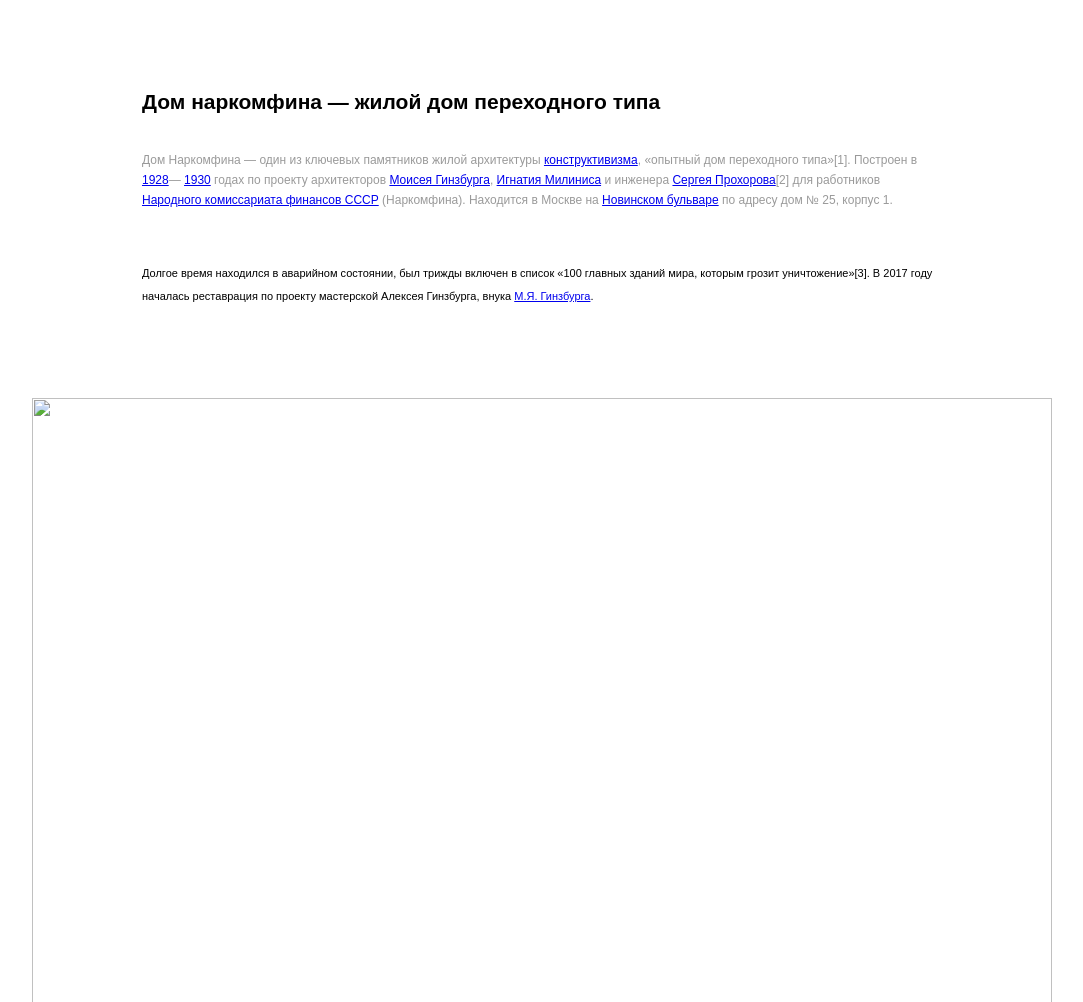
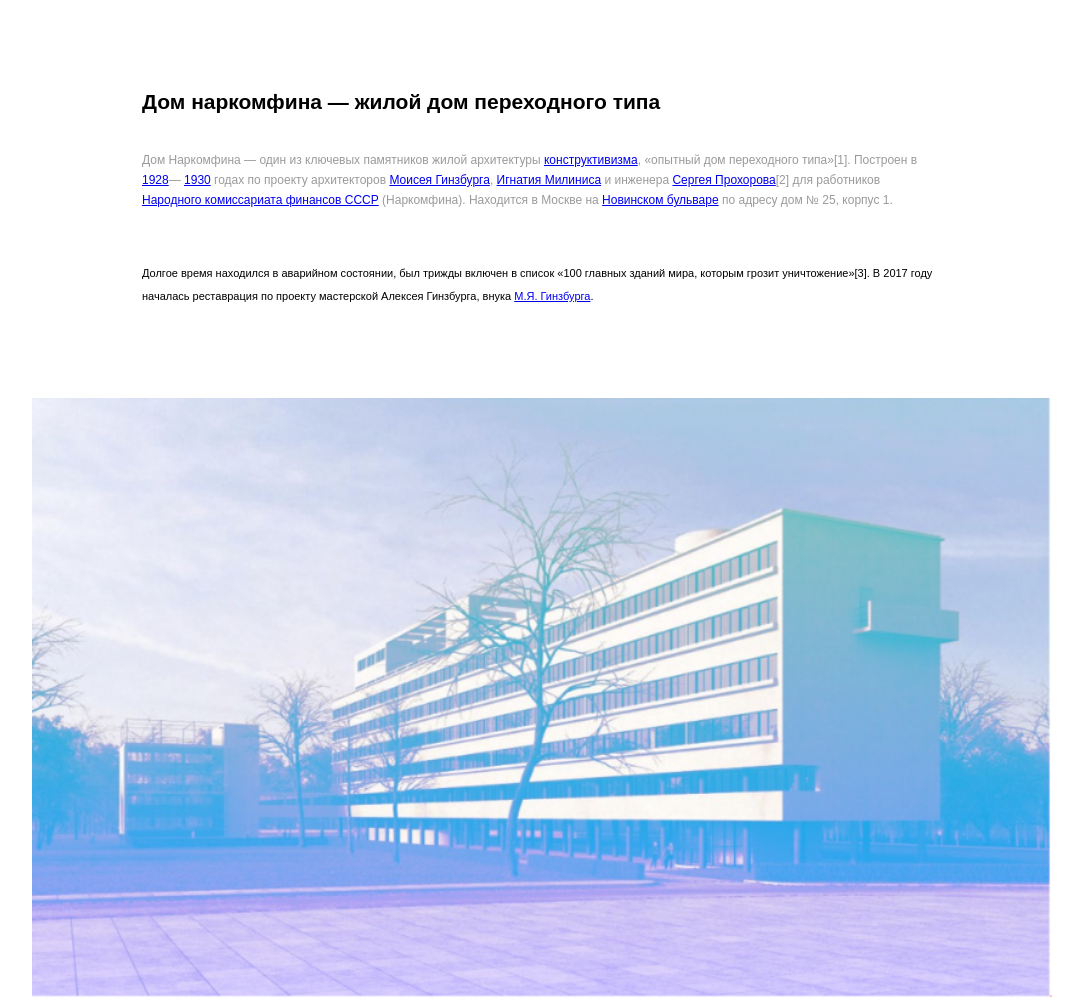
Before and after one commit to SokolovaAnastasiia/Wikimedium_b20dz07, a plain HTML site: page index.html in a window 1280 px wide. Shown: the top 1002 px of the page, without its empty margins (98-1181 px from the left). Drawn offline with Linux system fonts and the light colour scheme.

Commit message:
Update index.html

```diff
--- a/index.html
+++ b/index.html
@@ -2,6 +2,7 @@
 <head>
 	<meta charset="UTF-8">
 	<meta name="viewport" content="width=device-width, initial-scale=1.0">
+	<link rel="stylesheet" href="css/style.css">
 	<title>Дом наркомфина</title>
 </head>
 <style>
@@ -27,7 +28,7 @@
 			<a href="https://ru.wikipedia.org/wiki/%D0%93%D0%B8%D0%BD%D0%B7%D0%B1%D1%83%D1%80%D0%B3,_%D0%9C%D0%BE%D0%B8%D1%81%D0%B5%D0%B9_%D0%AF%D0%BA%D0%BE%D0%B2%D0%BB%D0%B5%D0%B2%D0%B8%D1%87">М.Я. Гинзбурга</a>.
 		</p>
 	</div>
-	<img src="Снимок.png" alt="">
+	<img src="images/Снимок.png" alt="">
 	<div class="main-container">
 		<div class="section">
 			<h2>История создания</h2>
```
